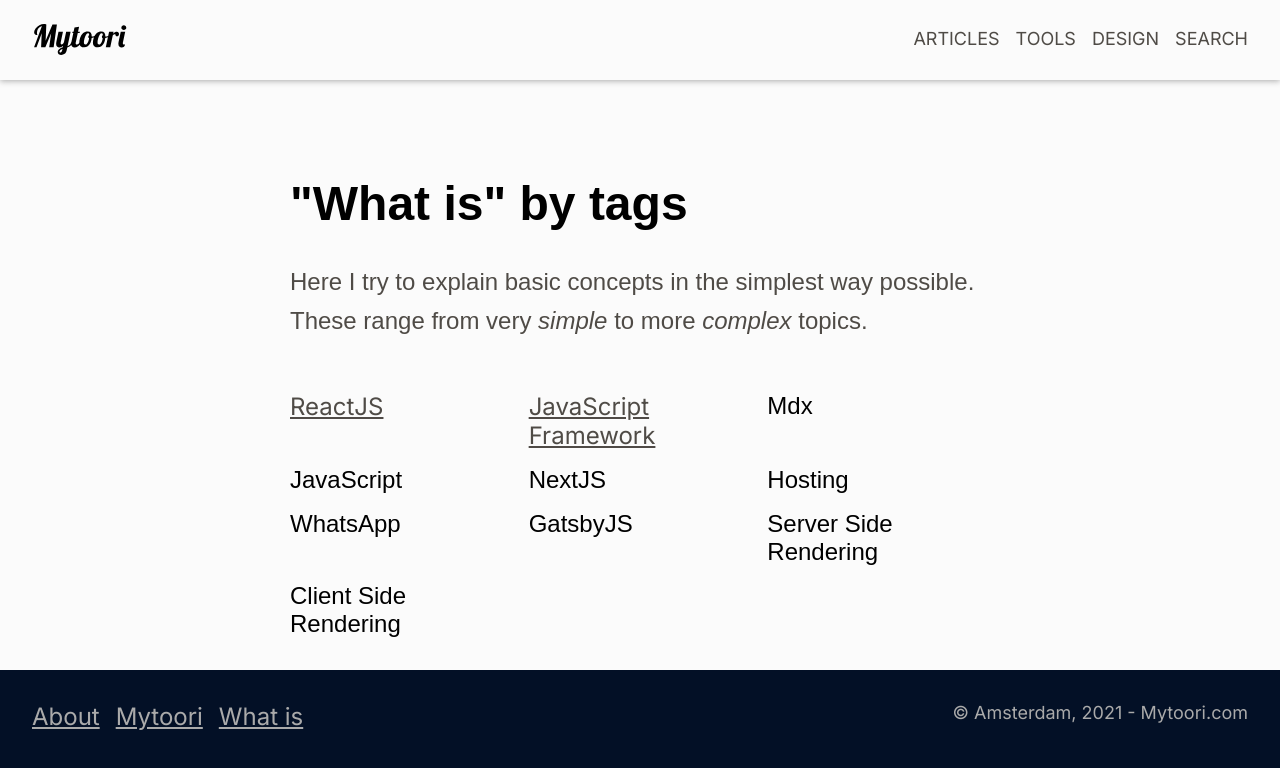
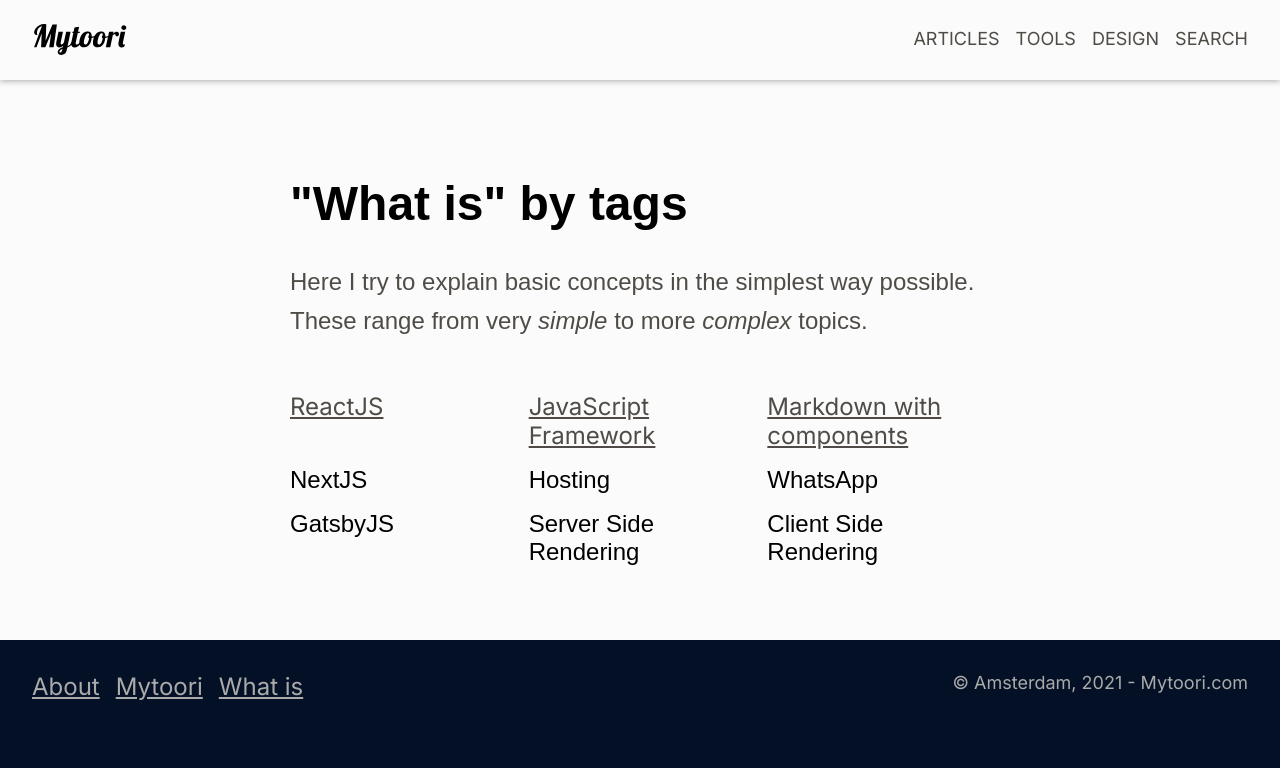
Before and after one commit to Giwan/blog, a Next.js app: page /whatis in a window 1280 px wide. Shown: the top 768 px of the page. Built offline with nearby package versions, Linux system fonts and the light colour scheme.

Commit message:
mdx whatis article

```diff
--- a/data/whatis/index.js
+++ b/data/whatis/index.js
@@ -2,17 +2,31 @@
     title: "ReactJS",
     introUrl: "/whatis/react",
     externalUrl: "https://reactjs.org",
-    description: "Popular front-end / JavaScript framework"
-}
+    description: "Popular front-end / JavaScript framework",
+};
 
 const framework = {
-    title : "JavaScript Framework",
+    title: "JavaScript Framework",
     introUrl: "/whatis/framework",
     externalUrl: "https://en.wikipedia.org/wiki/Framework",
+};
+
+const mdx = {
+    title: "Markdown with components",
+    introUrl: "/whatis/mdx",
+    externalUrl: "https://mdxjs.com/"
 }
 
 const tags = [
-    reactJS, framework, "Mdx", "JavaScript", "NextJS", "Hosting", "WhatsApp", "GatsbyJS", "Server Side Rendering", "Client Side Rendering"
+    reactJS,
+    framework,
+    mdx,
+    "NextJS",
+    "Hosting",
+    "WhatsApp",
+    "GatsbyJS",
+    "Server Side Rendering",
+    "Client Side Rendering",
 ];
 
 export default tags;
```
Also changed, not shown: data/whatis/mdx.mdx (added, +12 -0 lines), pages/whatis/mdx/index.js (added, +10 -0 lines), 1 other file (tests, documents, lock files or other folders).
